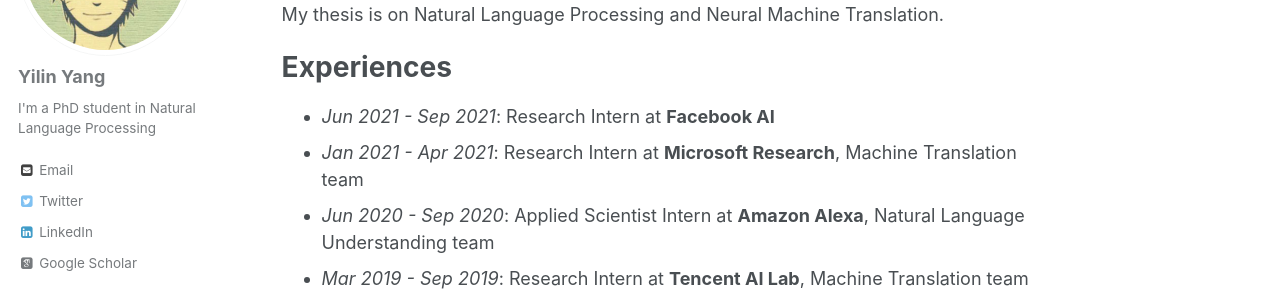
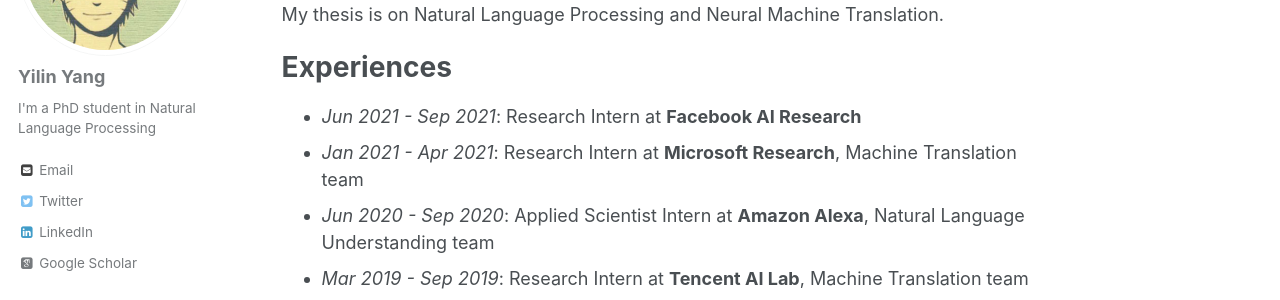
Before and after one commit to yilinyang7/yilinyang7.github.io, a Jekyll site: the page built from _pages/about.md, in a window 1280 px wide and 1286 px high. Shown: the part 237-537 px from the top of the window. Built offline with Jekyll 4.4.1, drawn with Linux system fonts in a browser that asks for light colours; some web fonts are replaced.

Commit message:
Update about.md

```diff
--- a/_pages/about.md
+++ b/_pages/about.md
@@ -16,7 +16,7 @@ My thesis is on Natural Language Processing and Neural Machine Translation.
 
 
 # Experiences
-* *Jun 2021 - Sep 2021*: Research Intern at **Facebook AI**
+* *Jun 2021 - Sep 2021*: Research Intern at **Facebook AI Research**
 * *Jan 2021 - Apr 2021*: Research Intern at **Microsoft Research**, Machine Translation team
 * *Jun 2020 - Sep 2020*: Applied Scientist Intern at **Amazon Alexa**, Natural Language Understanding team
 * *Mar 2019 - Sep 2019*: Research Intern at **Tencent AI Lab**, Machine Translation team
```
